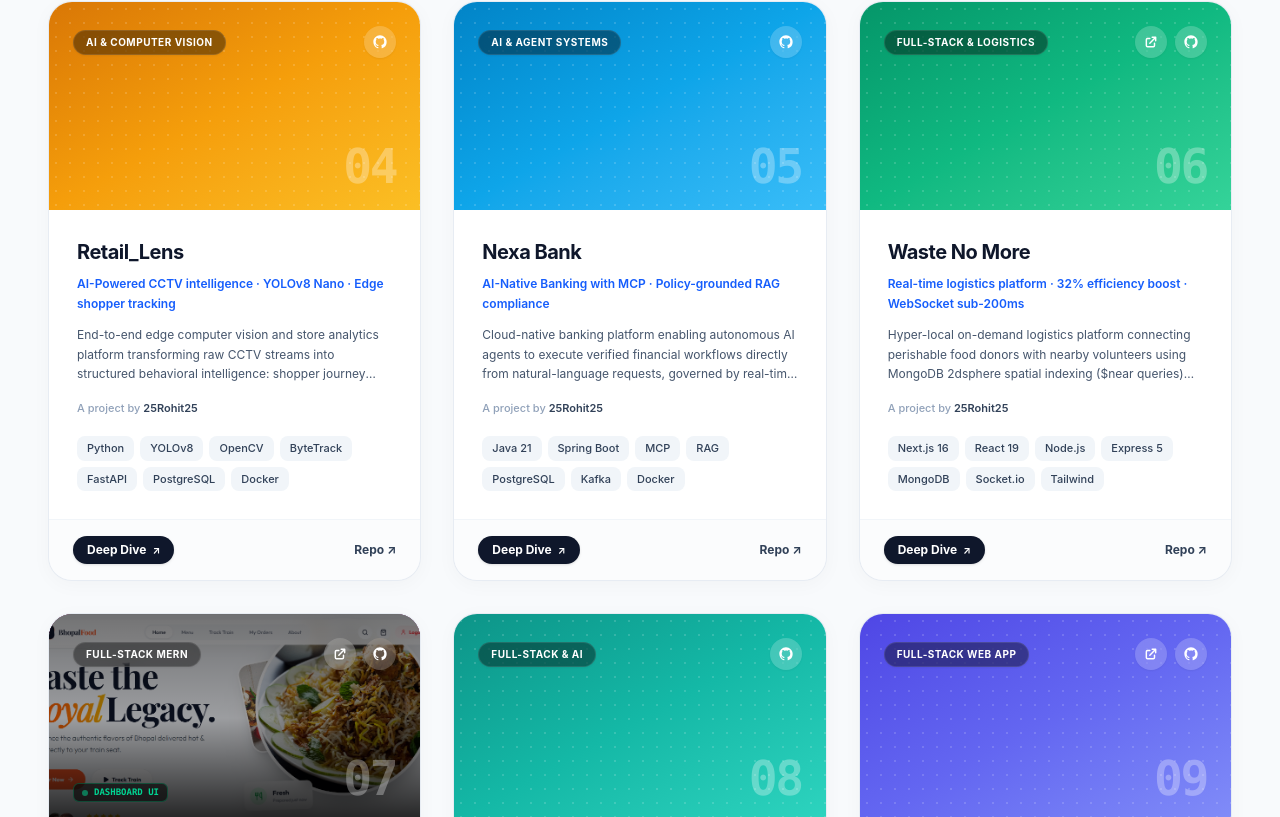
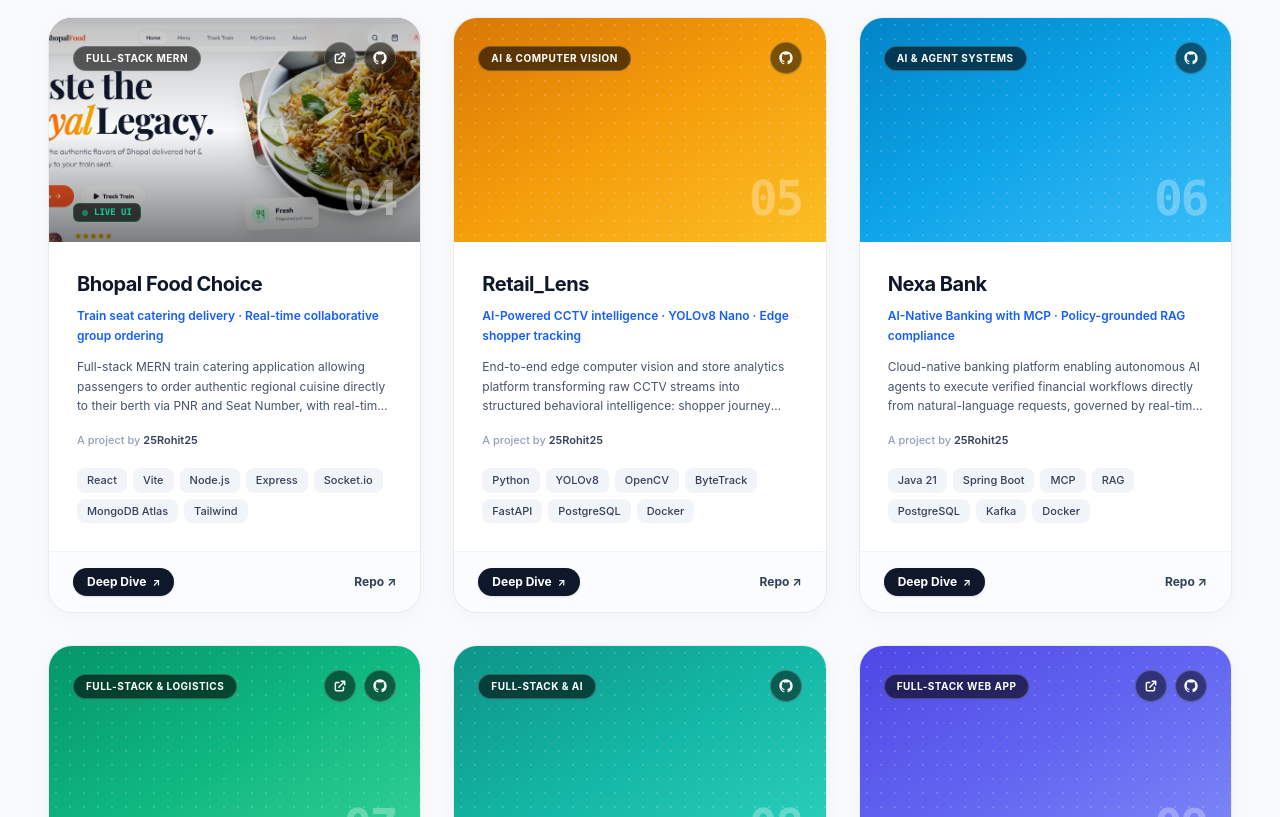
Before and after one commit to 25Rohit25/ROHIT_SINGH_PORTFOLIO, a Next.js app: page / in a window 1280 px wide. Shown: the part 6663-7480 px from the top of the page. Built offline with nearby package versions, Linux system fonts and the light colour scheme; a web font is replaced by a local one.

Commit message:
fix(projects): promote Bhopal Food to #04, center hero thumbnail, and remove heavy dark vignette for crystal clarity

```diff
--- a/components/projects.tsx
+++ b/components/projects.tsx
@@ -101,12 +101,29 @@ const projects: ProjectItem[] = [
     gradient: "from-[#c026d3] via-[#db2777] to-[#f43f5e]",
     accentColor: "#db2777",
   },
+  {
+    id: "bhopal-food",
+    category: "fullstack",
+    number: "04",
+    badge: "Full-Stack MERN",
+    title: "Bhopal Food Choice",
+    subtitle: "Train seat catering delivery · Real-time collaborative group ordering",
+    description:
+      "Full-stack MERN train catering application allowing passengers to order authentic regional cuisine directly to their berth via PNR and Seat Number, with real-time multi-user group cart collaboration.",
+    metrics: "PNR Seat Routing · Socket Group Cart · Live Tracking",
+    stack: ["React", "Vite", "Node.js", "Express", "Socket.io", "MongoDB Atlas", "Tailwind"],
+    github: "https://github.com/25Rohit25/Bhopal-Food",
+    live: "https://bhopal-food.vercel.app/",
+    thumbnail: "/projects/bhopal-food-hero.png",
+    gradient: "from-[#db2777] via-[#ec4899] to-[#f472b6]",
+    accentColor: "#db2777",
+  },
 
   // 2. AI & COMPUTER VISION
   {
     id: "retail-lens",
     category: "ai",
-    number: "04",
+    number: "05",
     badge: "AI & Computer Vision",
     title: "Retail_Lens",
     subtitle: "AI-Powered CCTV intelligence · YOLOv8 Nano · Edge shopper tracking",
@@ -121,7 +138,7 @@ const projects: ProjectItem[] = [
   {
     id: "nexabank",
     category: "ai",
-    number: "05",
+    number: "06",
     badge: "AI & Agent Systems",
     title: "Nexa Bank",
     subtitle: "AI-Native Banking with MCP · Policy-grounded RAG compliance",
@@ -143,7 +160,7 @@ const projects: ProjectItem[] = [
   {
     id: "waste-no-more",
     category: "fullstack",
-    number: "06",
+    number: "07",
     badge: "Full-Stack & Logistics",
     title: "Waste No More",
     subtitle: "Real-time logistics platform · 32% efficiency boost · WebSocket sub-200ms",
@@ -155,23 +172,6 @@ const projects: ProjectItem[] = [
     live: "https://waste-no-more.vercel.app/",
     gradient: "from-[#059669] via-[#10b981] to-[#34d399]",
     accentColor: "#059669",
-  },
-  {
-    id: "bhopal-food",
-    category: "fullstack",
-    number: "07",
-    badge: "Full-Stack MERN",
-    title: "Bhopal Food Choice",
-    subtitle: "Train seat catering delivery · Real-time collaborative group ordering",
-    description:
-      "Full-stack MERN train catering application allowing passengers to order authentic regional cuisine directly to their berth via PNR and Seat Number, with real-time multi-user group cart collaboration.",
-    metrics: "PNR Seat Routing · Socket Group Cart · Live Tracking",
-    stack: ["React", "Vite", "Node.js", "Express", "Socket.io", "MongoDB Atlas", "Tailwind"],
-    github: "https://github.com/25Rohit25/Bhopal-Food",
-    live: "https://bhopal-food.vercel.app/",
-    thumbnail: "/projects/bhopal-food-hero.png",
-    gradient: "from-[#db2777] via-[#ec4899] to-[#f472b6]",
-    accentColor: "#db2777",
   },
   {
     id: "fitlife",
@@ -368,18 +368,18 @@ export default function Projects() {
                 <div>
                   {/* Top Colorful Header Banner or Real UI Screenshot Thumbnail */}
                   <div
-                    className={`relative h-44 w-full overflow-hidden bg-gradient-to-br ${proj.gradient} flex flex-col justify-between sm:h-52`}
+                    className={`relative h-48 w-full overflow-hidden bg-gradient-to-br ${proj.gradient} flex flex-col justify-between sm:h-56`}
                   >
                     {proj.thumbnail ? (
-                      <div className="absolute inset-0 z-0 overflow-hidden bg-slate-950">
+                      <div className="absolute inset-0 z-0 overflow-hidden bg-slate-900">
                         {/* Thumbnail Image with smooth zoom on hover */}
                         <img
                           src={proj.thumbnail}
                           alt={`${proj.title} Preview`}
-                          className="h-full w-full object-cover object-top transition-transform duration-500 ease-out group-hover:scale-105 group-hover:opacity-95 opacity-90"
+                          className="h-full w-full object-cover object-center transition-transform duration-500 ease-out group-hover:scale-105"
                         />
-                        {/* Gradient vignette to guarantee top badge & watermark legibility */}
-                        <div className="absolute inset-0 bg-gradient-to-t from-black/85 via-black/30 to-black/50" />
+                        {/* Subtle top & bottom vignette that preserves light UI clarity */}
+                        <div className="absolute inset-0 bg-gradient-to-t from-black/50 via-transparent to-black/25 pointer-events-none" />
                       </div>
                     ) : (
                       <>
@@ -396,7 +396,7 @@ export default function Projects() {
 
                     {/* Top Pill & Badges */}
                     <div className="relative z-10 flex items-center justify-between p-5 sm:p-6">
-                      <span className="rounded-full bg-black/40 px-3 py-1 text-[10px] font-bold uppercase tracking-wider text-white backdrop-blur-md border border-white/10 shadow-xs">
+                      <span className="rounded-full bg-black/60 px-3 py-1 text-[10px] font-bold uppercase tracking-wider text-white backdrop-blur-md border border-white/20 shadow-xs">
                         {proj.badge}
                       </span>
 
@@ -406,7 +406,7 @@ export default function Projects() {
                             href={proj.live}
                             target="_blank"
                             rel="noreferrer"
-                            className="flex h-8 w-8 items-center justify-center rounded-full bg-white/20 text-white backdrop-blur-md transition-all hover:scale-105 hover:bg-white hover:text-slate-900 shadow-xs"
+                            className="flex h-8 w-8 items-center justify-center rounded-full bg-black/50 text-white backdrop-blur-md border border-white/20 transition-all hover:scale-105 hover:bg-white hover:text-slate-900 shadow-xs"
                             title="Live Demo"
                           >
                             <svg className="h-3.5 w-3.5" fill="none" viewBox="0 0 24 24" stroke="currentColor">
@@ -418,7 +418,7 @@ export default function Projects() {
                           href={proj.github}
                           target="_blank"
                           rel="noreferrer"
-                          className="flex h-8 w-8 items-center justify-center rounded-full bg-white/20 text-white backdrop-blur-md transition-all hover:scale-105 hover:bg-white hover:text-slate-900 shadow-xs"
+                          className="flex h-8 w-8 items-center justify-center rounded-full bg-black/50 text-white backdrop-blur-md border border-white/20 transition-all hover:scale-105 hover:bg-white hover:text-slate-900 shadow-xs"
                           title="GitHub Repository"
                         >
                           <svg className="h-4 w-4" fill="currentColor" viewBox="0 0 24 24">
@@ -431,12 +431,12 @@ export default function Projects() {
                     {/* Footer within banner: Indicator & Watermark Number */}
                     <div className="relative z-10 flex items-end justify-between px-5 pb-4 sm:px-6 sm:pb-5">
                       {proj.thumbnail && (
-                        <span className="inline-flex items-center gap-1.5 rounded-md bg-black/60 px-2 py-0.5 font-mono text-[9px] font-semibold text-emerald-400 backdrop-blur-md border border-emerald-500/30">
+                        <span className="inline-flex items-center gap-1.5 rounded-md bg-black/70 px-2 py-0.5 font-mono text-[9px] font-semibold text-emerald-400 backdrop-blur-md border border-emerald-500/30">
                           <span className="h-1.5 w-1.5 rounded-full bg-emerald-400 animate-pulse" />
-                          <span>DASHBOARD UI</span>
+                          <span>LIVE UI</span>
                         </span>
                       )}
-                      <span className="font-mono text-4xl sm:text-5xl font-black tracking-tighter text-white/30 select-none ml-auto">
+                      <span className={`font-mono text-4xl sm:text-5xl font-black tracking-tighter select-none ml-auto ${proj.thumbnail ? "text-white/40 drop-shadow-md" : "text-white/30"}`}>
                         {proj.number}
                       </span>
                     </div>
--- a/components/projects/project-modal.tsx
+++ b/components/projects/project-modal.tsx
@@ -334,11 +334,11 @@ export default function ProjectModal({ project, onClose }: ProjectModalProps) {
               </div>
 
               {/* Full Resolution Screenshot Image */}
-              <div className="relative overflow-hidden bg-slate-900 max-h-[460px]">
+              <div className="relative overflow-hidden bg-slate-950 max-h-[580px]">
                 <img
                   src={project.thumbnail}
                   alt={`${project.title} Interface`}
-                  className="w-full h-auto object-cover object-top"
+                  className="w-full h-auto object-cover object-center"
                   loading="eager"
                 />
               </div>
```
